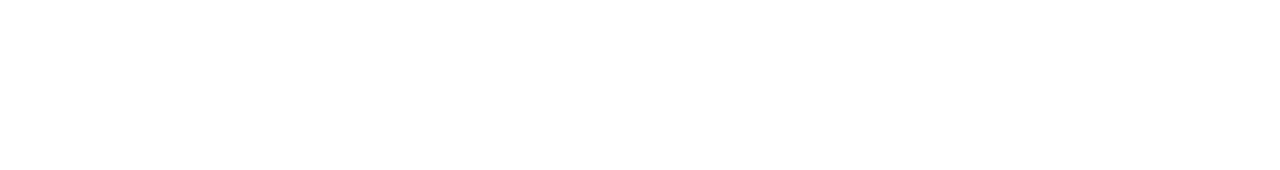
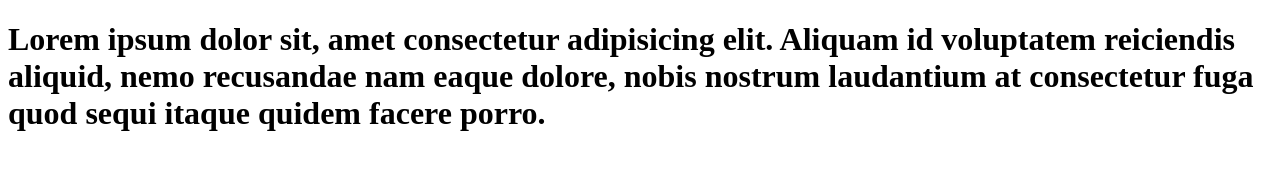
Before and after one commit to CARLOSNR9/mi-primer-repo, a plain HTML site: page nosotros.html in a window 1280 px wide. Drawn offline with Linux system fonts and the light colour scheme.

```diff
--- a/nosotros.html
+++ b/nosotros.html
@@ -7,6 +7,7 @@
     <title>NOSOTROS</title>
 </head>
 <body>
+    <h1>Lorem ipsum dolor sit, amet consectetur adipisicing elit. Aliquam id voluptatem reiciendis aliquid, nemo recusandae nam eaque dolore, nobis nostrum laudantium at consectetur fuga quod sequi itaque quidem facere porro.</h1>
 
 </body>
 </html>
```
